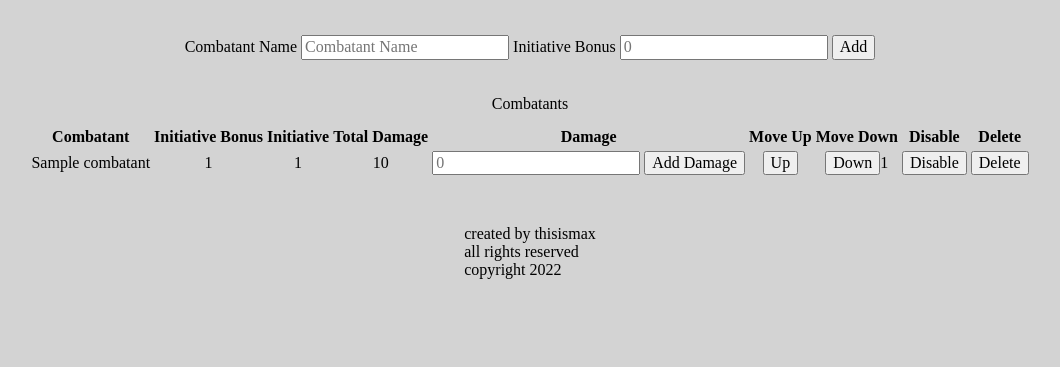
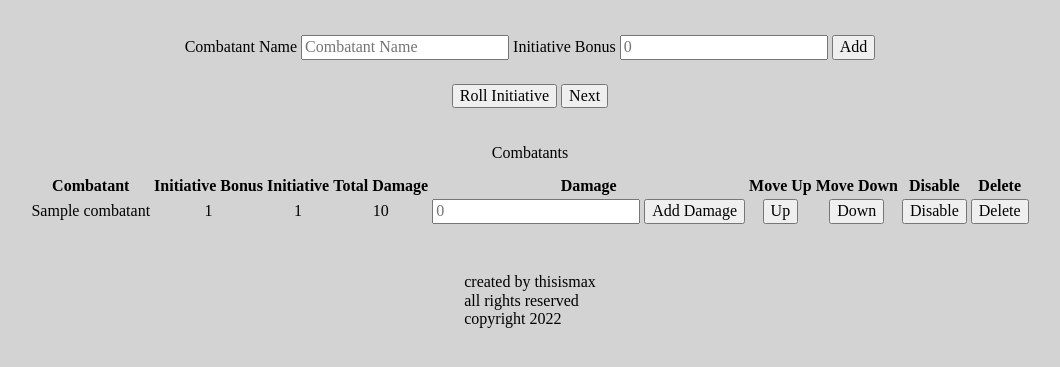
Before and after one commit to thisismax/encounters0.1, a Flask app: a page that uses website/templates/combat.html in a window 1280 px wide. Shown: the part 48-415 px from the top of the page, without its empty margins (110-1170 px from the left). Run offline with Flask 2, Linux system fonts and the light colour scheme; a user stored in the database is signed in; tables that the repository leaves empty hold one stand-in row (values such as "Sample post").

Commit message:
minor refactor, combatPosition to use initiative

```diff
--- a/website/templates/combat.html
+++ b/website/templates/combat.html
@@ -26,6 +26,14 @@ Add Encounter
         />
         <button type="add">Add</button>
     </form>
+    </section>
+
+    <section>
+        <form method="POST">
+            <input type="hidden" name="combatantForm" value="runCombat"/>
+            <input type="submit" name="rollInitiative" value="Roll Initiative" />
+            <input type="submit" name="nextCombatant" value="Next" />
+        </form>
     </section>
 
     <section>
@@ -65,7 +73,7 @@ Add Encounter
                                 <input type="submit" name="addDamage" value="Add Damage" />
                             </td>
                             <td><input type="submit" name="changePosition" value="Up" /></td>
-                            <td><input type="submit" name="changePosition" value="Down" />{{combatant.combatPosition}}</td>
+                            <td><input type="submit" name="changePosition" value="Down" /></td>
                             <td>
                                 <input
                                     type="submit"
```
